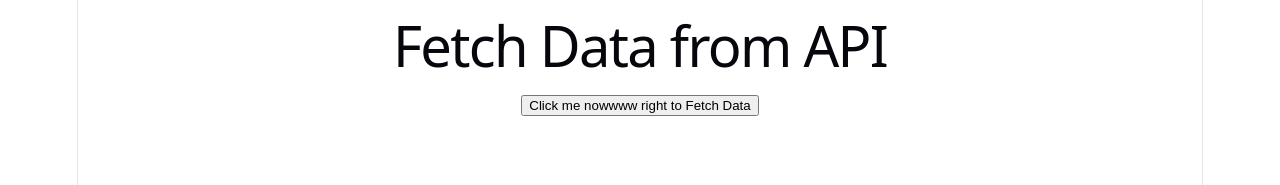
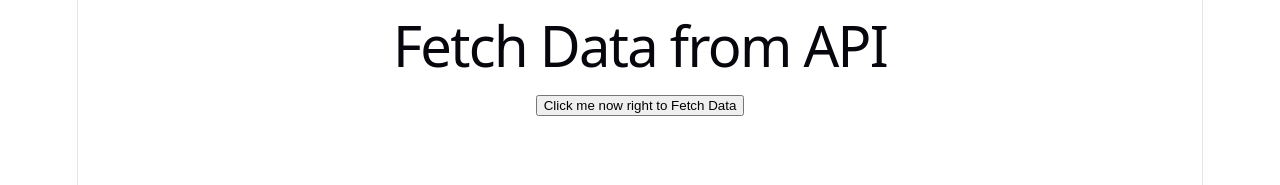
Before and after one commit to souravsharma-dev/first-react, a React (Vite) app: page / in a window 1280 px wide. Shown: the top 185 px of the page. Built offline with nearby package versions, Linux system fonts and the light colour scheme.

Commit message:
change in content

```diff
--- a/src/App.jsx
+++ b/src/App.jsx
@@ -13,7 +13,7 @@ const App = () => {
   return (
     <div>
       <h1>Fetch Data from API</h1>
-      <button onClick={testdata}>Click me nowwww right to Fetch Data</button>
+      <button onClick={testdata}>Click me now right to Fetch Data</button>
     </div>
   );
 }
```
